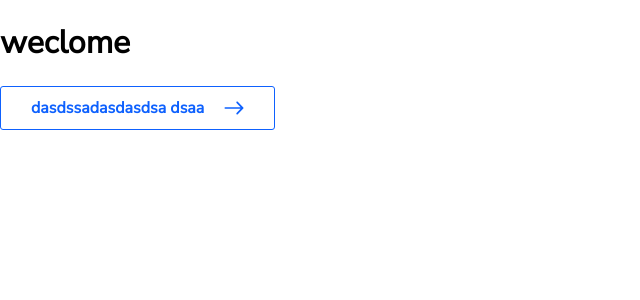
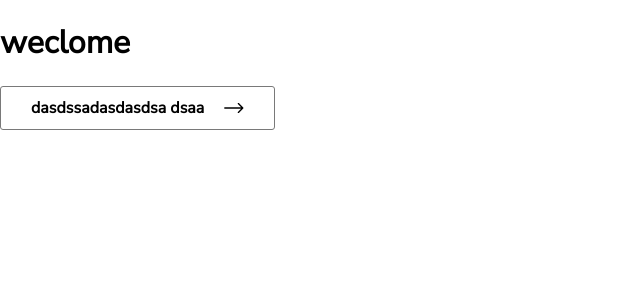
Before and after one commit to SolidDevs/solid-devs, a Next.js app: page / in a window 1280 px wide. Shown: the top 300 px of the page, without its empty margins (0-640 px from the left). Built offline with nearby package versions, Linux system fonts and the light colour scheme.

Commit message:
fix: laoyut in btn

```diff
--- a/src/components/Button/Button.jsx
+++ b/src/components/Button/Button.jsx
@@ -1,19 +1,19 @@
 import React, { useMemo } from "react";
 import scss from "./Button.module.scss";
 import Image from "next/image";
-import arrowBlue from "../../../public/assets/images/ButtonRauseble/ArrowBlue.svg"
+import arrowBlack from "../../../public/assets/images/ButtonRauseble/ArrowBlack.svg";
 import arrowWhite from "../../../public/assets/images/ButtonRauseble/ArrowWhite.svg";
 import { useTranslation } from "react-i18next";
 const Button = ({ title, variant, withArrow }) => {
   const { t } = useTranslation();
   let background__btn;
-  if (variant === "background_none") {
+  if (variant === "background_non") {
     background__btn = scss.background__btn_non;
   } else {
     background__btn = scss.background__btn_active;
   }
 
-  let arrow = variant ? arrowBlue : arrowWhite;
+  let arrow = variant === "background_non" ? arrowBlack : arrowWhite;
   const render__btn = useMemo(
     () => (
       <button className={background__btn}>
--- a/src/components/Button/Button.module.scss
+++ b/src/components/Button/Button.module.scss
@@ -2,6 +2,7 @@
 .button {
   .background__btn_active {
     display: flex;
+    cursor: pointer;
     align-items: center;
     padding: 10px 30px;
     background: $mainBlue;
@@ -19,6 +20,7 @@
   }
   .background__btn_non {
     display: flex;
+    cursor: pointer;
     align-items: center;
     padding: 10px 30px;
     background: none;
@@ -28,8 +30,8 @@
     font-weight: 600;
     font-size: 16px;
     line-height: 22px;
-    color: $mainBlue;
-    border: 1px solid $mainBlue;
+    color: $black;
+    border: 1px solid $darkGrayText;
     .button__btn_img {
       margin-left: 20px;
     }
--- a/src/pages/HomePage.jsx
+++ b/src/pages/HomePage.jsx
@@ -5,7 +5,7 @@ const HomePage = () => {
   return (
     <>
       <h1>{t("weclome")}</h1>
-      <Button title={"dasdssadasdasdsa dsaa"}  variant={"background_none"} withArrow={true}/>
+      <Button title={"dasdssadasdasdsa dsaa"} variant={"background_non"} withArrow={true}/>
     </>
   );
 };
```
Also changed, not shown: public/assets/images/ButtonRauseble/ArrowBLue.svg (deleted), public/assets/images/ButtonRauseble/ArrowBlack.svg (added).
